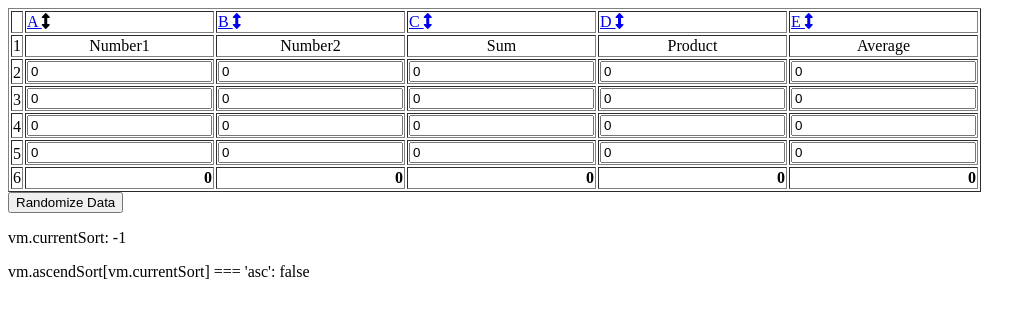
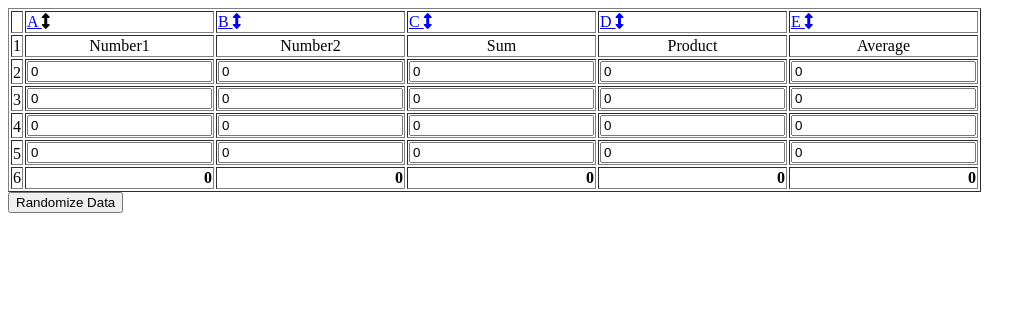
Before and after one commit to ToppleTheNun/cpsc480assignment3, a website: page src/index.html in a window 1280 px wide. Shown: the whole page, without its empty margins (0-1036 px from the left). Drawn offline with nearby package versions, Linux system fonts and the light colour scheme; some packages are replaced by stand-ins of ours; files that its build step writes are made by us from their sources.

Commit message:
removing debug at bottom of page

```diff
--- a/src/app/home/home.html
+++ b/src/app/home/home.html
@@ -109,6 +109,4 @@
 
 <div class="randomize">
   <button ng-click="vm.randomizeData()">Randomize Data</button>
-  <p>vm.currentSort: {{vm.currentSort}}</p>
-  <p>vm.ascendSort[vm.currentSort] === 'asc': {{vm.ascendSort[vm.currentSort] === 'asc'}}</p>
 </div>
```
